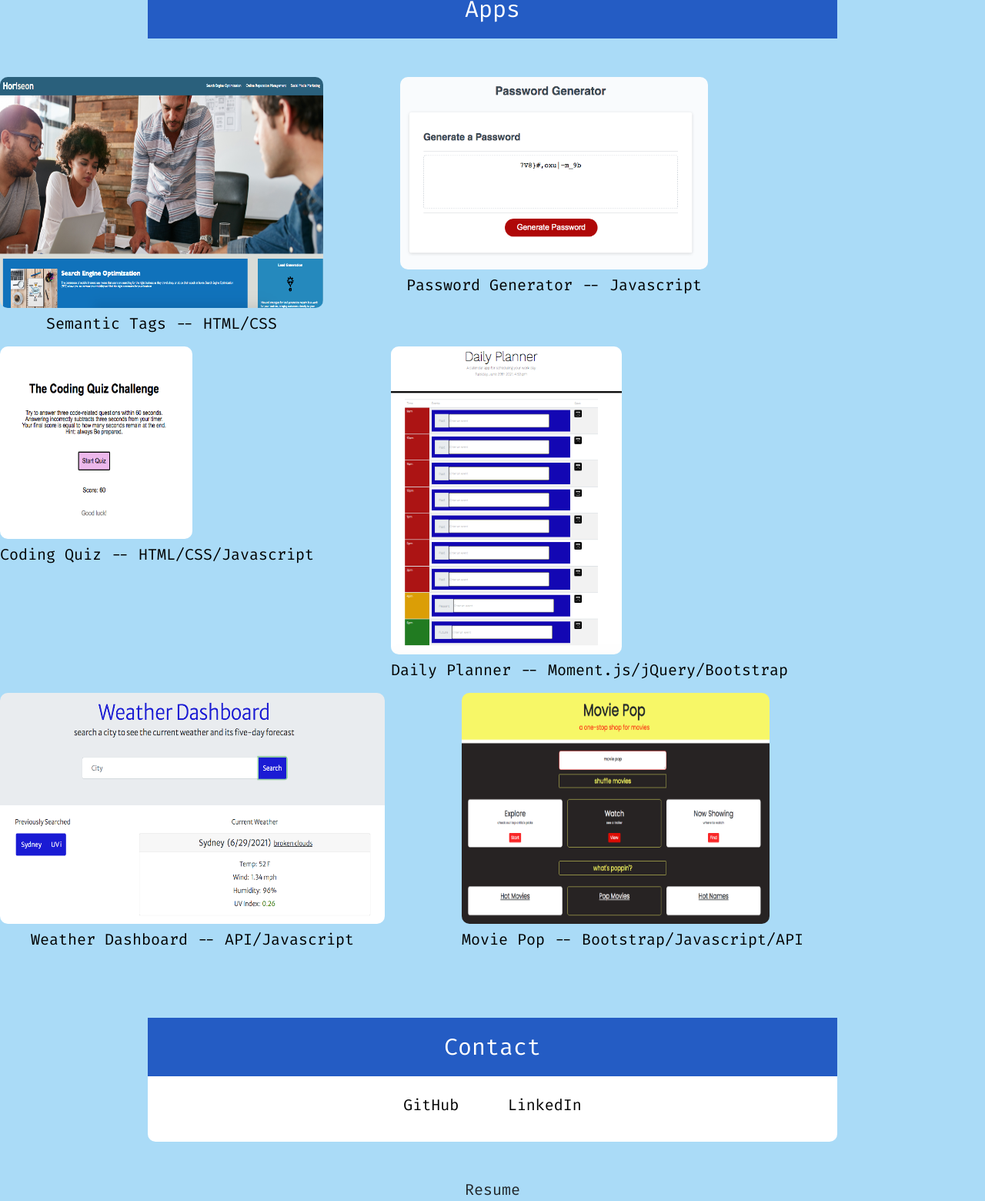
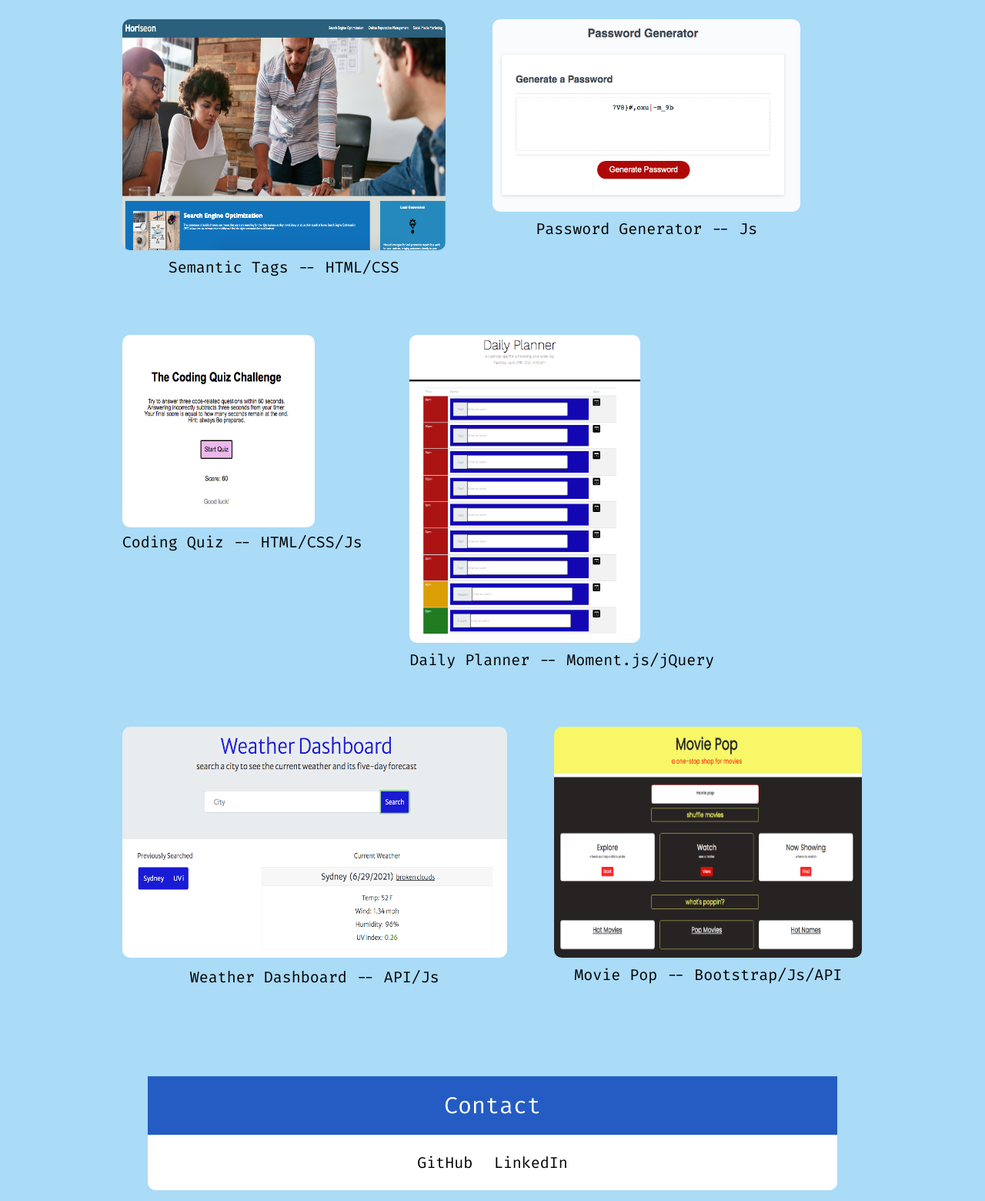
Before and after one commit to tedheikkila/professional-portfolio, a plain HTML site: page index.html in a window 1280 px wide. Shown: the part 1214-2774 px from the top of the page at 77% size. Drawn offline with nearby package versions, Linux system fonts and the light colour scheme.

Commit message:
styled apps

```diff
--- a/index.html
+++ b/index.html
@@ -51,42 +51,47 @@
     </section>
 
     <!--Work samples (Semantics, Password Generator, Daily Planner, etc)-->
-    <section class="work" id="apps">
-        <h2 class="apps-title">Apps</h2>
-        <div class="work-samples">
+    <h2 class="apps-title" id="apps">Apps</h2>
+    <section class="work-samples">
+        <div class="semantics">
             <a href=" https://tedheikkila.github.io/hw1-semantic-tags/" target="_blank">
                 <img class="semantic" src="images/semantic-tags.png" width="420" height="300" alt="Semantic Tags" />
-                <p class="semantic-1">Semantic Tags -- HTML/CSS</p>
             </a>
-            <div class="space"></div>
+            <p class="semantic-1">Semantic Tags -- HTML/CSS</p>
+        </div>
+        <div class="password-gen">
             <a href="https://tedheikkila.github.io/hw3-pw-generator/" target="_blank">
                 <img class="password" src="./images/password.png" width="400" height="250" alt="Password Generator" />
-                <p class="password-1">Password Generator -- Javascript</p>
             </a>
-            <div class="space"></div>
+            <p class="password-1">Password Generator -- Js</p>
+        </div>
+        <div class="coding-quiz">
             <a href="https://tedheikkila.github.io/hw4-coding-quiz/" target="_blank">
                 <img class="quiz" src="./images/quiz.png" width="250" height="250" alt="Coding Quiz" />
-                <p class="quiz-1">Coding Quiz -- HTML/CSS/Javascript</p>
             </a>
-            <div class="space"></div>
+            <p class="quiz-1">Coding Quiz -- HTML/CSS/Js</p>
+        </div>
+        <div class="daily-planner">
             <a href="https://tedheikkila.github.io/hw5-daily-planner/" target="_blank">
                 <img class="planner" src="./images/planner.png" width="300" height="400" alt="Daily Planner" />
-                <p class="planner-1">Daily Planner -- Moment.js/jQuery/Bootstrap</p>
             </a>
-            <div class="space"></div>
+            <p class="planner-1">Daily Planner -- Moment.js/jQuery</p>
+        </div>
+        <div class="weather-dashboard">
             <a href="https://tedheikkila.github.io/hw6-weather-dashboard/" target="_blank">
                 <img class="weather" src="./images/weather.png" width="500" height="300" alt="Weather Dashboard" />
-                <p class="weather-1">Weather Dashboard -- API/Javascript</p>
             </a>
-            <div class="space"></div>
+            <p class="weather-1">Weather Dashboard -- API/Js</p>
+        </div>
+        <div class="movie-pop">
             <a href="https://tedheikkila.github.io/movie-pop/" target="_blank">
                 <img class="movie" src="./images/movie.png" width="400" height="300" alt="Movie Pop" />
-                <p class="movie-1">Movie Pop -- Bootstrap/Javascript/API</p>
             </a>
+            <p class="movie-1">Movie Pop -- Bootstrap/Js/API</p>
         </div>
     </section>
 
-    <!--github and linked-->
+    <!--github and linkedin-->
     <section class="contact-me" id="contact">
         <h2 class="contact-title">Contact</h2>
         <a class="github" href="https://github.com/tedheikkila" target="_blank">GitHub</a>
@@ -97,7 +102,7 @@
     <!--resume-->
     <section class="resume" id="resume">
         <h2>Resume</h2>
-        <p>Available upon email request</p>
+        <p>Available upon request</p>
     </section>
 
     <!--footer returns user to page top-->
--- a/style.css
+++ b/style.css
@@ -60,12 +60,11 @@ a:hover {
     position:relative;
     background-color: white;
     width:70%;
-    padding-bottom: 3%;
+    padding-bottom: 2%;
     margin-top:3%;
     margin-left:15%;
     margin-right:15%;
     border-radius: 10px;
-    margin-bottom: 3%;
 }
 
 .bio h2, .contact-me h2 {
@@ -80,7 +79,7 @@ a:hover {
 
 .summary, .interests, .hobbies, .github, .linkedin {
     font-size:20px;
-    padding:3%;
+    padding:1%;
     margin-bottom: 4%;
     margin-top:4%;
     color: black
@@ -96,13 +95,19 @@ a:hover {
     color:white;
     background-color:var(--content);
     padding:20px;
-    margin-bottom:50px;
+    margin-bottom:5%;
 }
 
 .work-samples {
     display:flex;
     flex-direction: row;
     flex-wrap:wrap;
+    margin-left: 10%;
+    margin-right:10%;
+}
+
+.semantics, .password-gen, .coding-quiz, .daily-planner, .weather-dashboard, .movie-pop {
+    margin: 3%;
 }
 
 img.semantic, img.password, img.quiz, img.planner, img.weather, img.movie {
@@ -118,14 +123,9 @@ img.weather:hover, img.movie:hover {
 
 .semantic-1, .password-1, .quiz-1, .planner-1, .weather-1, .movie-1 {
     color:black;
-    margin-top:10px;
+    margin-top:3%;
     text-align:center;
     font-size:20px;
-    margin-bottom:20px;
-}
-
-.space {
-    margin: 50px;
 }
 
 .resume {
```
